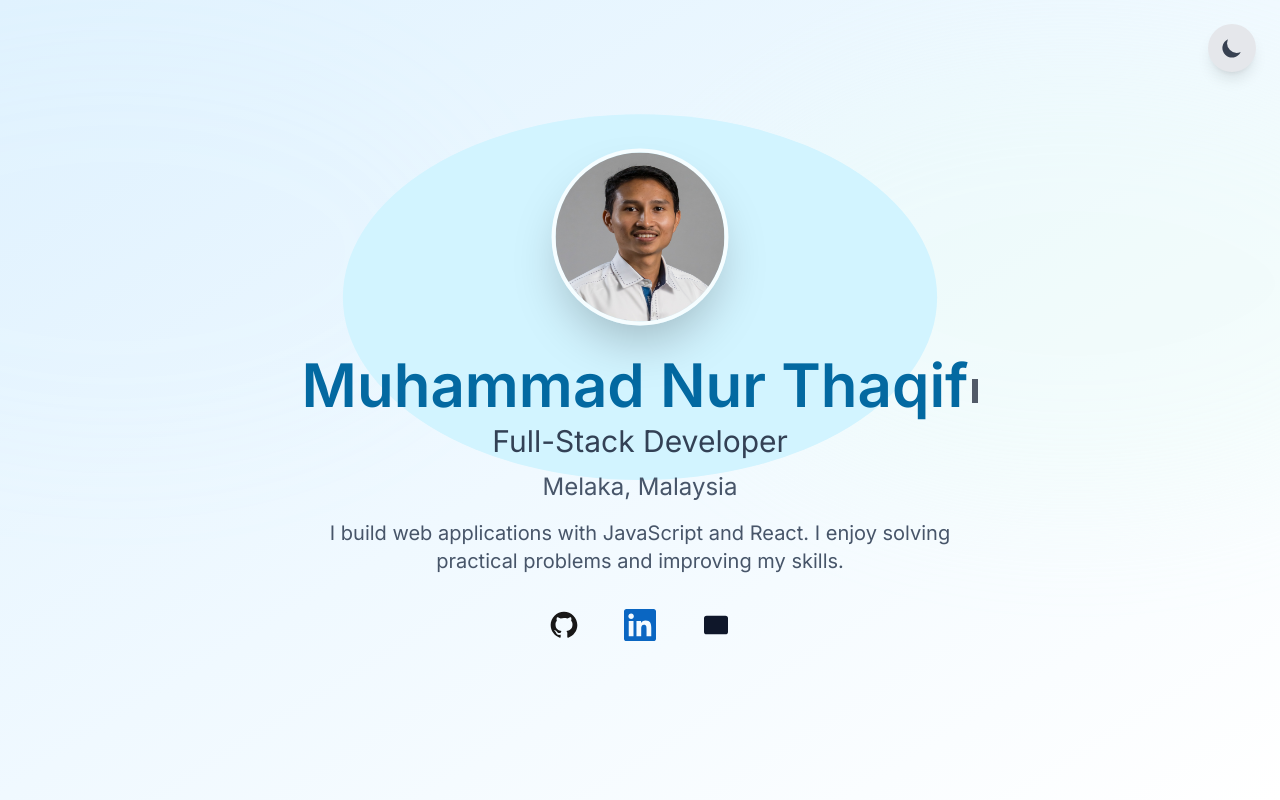
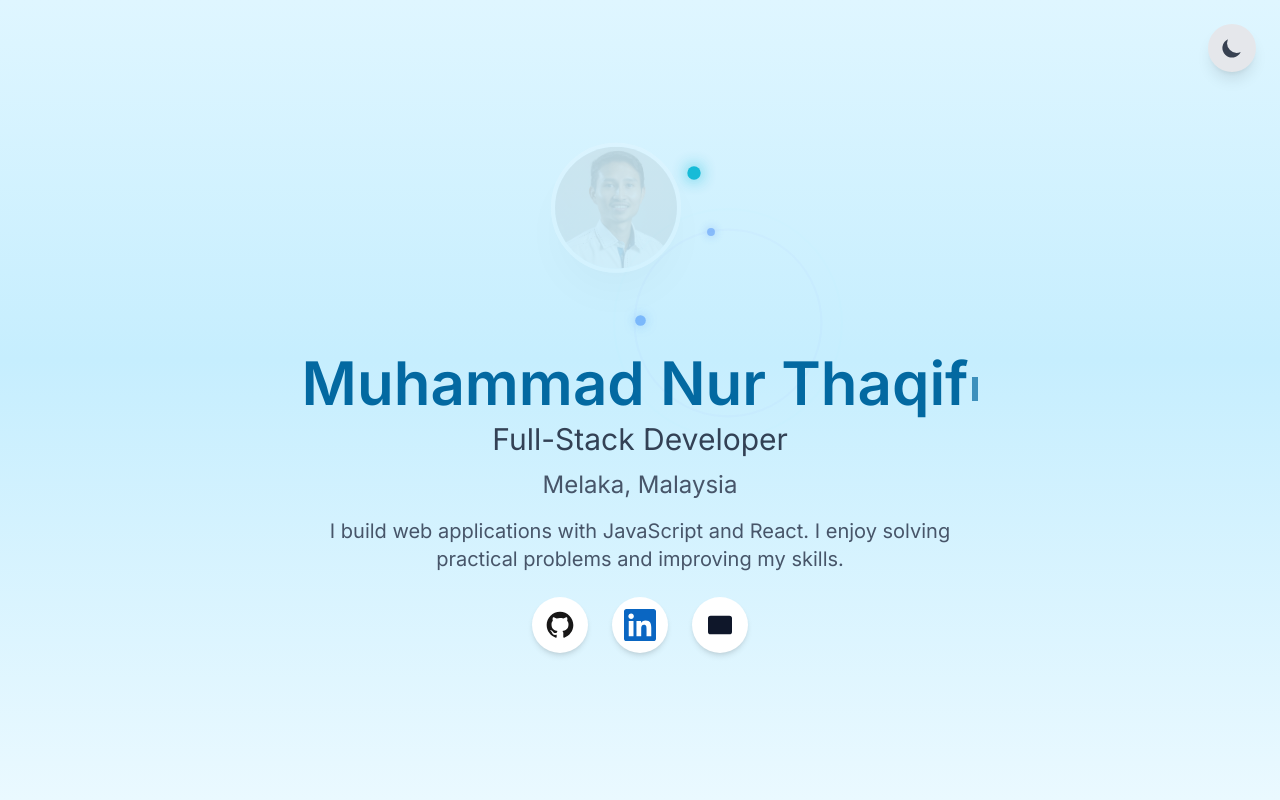
Before and after one commit to mnthaqif/mnthaqif.github.io, a React (Vite) app: page / in a window 1280 px wide. Shown: the top 800 px of the page. Built offline with nearby package versions, Linux system fonts and the light colour scheme.

Commit message:
Refactor Hero component and update styles

```diff
--- a/src/components/sections/Hero.jsx
+++ b/src/components/sections/Hero.jsx
@@ -3,8 +3,8 @@ import { motion } from 'framer-motion';
 import { resumeData } from '../../data/resumeData';
 import avatar from '../../assets/thaqif.jpg';
 
-/** Simple typing component */
-function Typing({ text, speed = 80, className = '' }) {
+/** Simple typing component used for the name */
+function Typing({ text, speed = 70, className = '' }) {
   const [display, setDisplay] = useState('');
   useEffect(() => {
     let i = 0;
@@ -21,36 +21,35 @@ function Typing({ text, speed = 80, className = '' }) {
     <span className={className}>
       {display}
       <span
-        className="inline-block ml-1 w-1.5 h-6 align-middle bg-slate-900 dark:bg-slate-200 animate-pulse"
+        className="inline-block ml-1 w-1.5 h-6 align-middle bg-sky-700 dark:bg-white animate-pulse"
         aria-hidden="true"
       />
     </span>
   );
 }
 
-const containerVariants = {
-  hidden: { opacity: 0, y: 10 },
-  visible: { opacity: 1, y: 0, transition: { staggerChildren: 0.06, when: 'beforeChildren', ease: 'easeOut' } },
+const container = {
+  hidden: { opacity: 0, y: 8 },
+  show: { opacity: 1, y: 0, transition: { staggerChildren: 0.06, when: 'beforeChildren' } },
 };
+const item = { hidden: { opacity: 0, y: 8 }, show: { opacity: 1, y: 0, transition: { duration: 0.45 } } };
 
-const itemVariant = {
-  hidden: { opacity: 0, y: 8 },
-  visible: { opacity: 1, y: 0, transition: { duration: 0.45, ease: 'easeOut' } },
-};
-
-const Hero = () => {
+export default function Hero() {
   const { personal } = resumeData;
 
   return (
     <section
       aria-label="Hero"
-      className="min-h-screen flex items-center justify-center section-padding relative transition-colors duration-300"
-      style={{ height: '100vh' }}
+      className="relative flex items-center justify-center overflow-hidden"
+      style={{
+        height: '100vh',
+        // clear vertical light-blue gradient (top -> bottom)
+        background: 'linear-gradient(180deg, #dff6ff 0%, #c6eefe 45%, #eaf9ff 100%)',
+      }}
     >
-      {/* background gradient handled with Tailwind classes so dark mode works */}
-      <div className="absolute inset-0 -z-20 bg-gradient-to-br from-sky-100 via-sky-50 to-white dark:from-slate-900 dark:via-slate-800 dark:to-slate-800 transition-colors duration-300" />
+      {/* remove the centered oval entirely (no ellipse here) */}
 
-      {/* subtle animated blurred shapes (SVG) */}
+      {/* soft blurred background blobs (kept low contrast) */}
       <svg
         className="absolute inset-0 w-full h-full -z-10 pointer-events-none"
         viewBox="0 0 1200 700"
@@ -59,113 +58,168 @@ const Hero = () => {
         aria-hidden="true"
       >
         <defs>
-          <filter id="blurSoft" x="-40%" y="-40%" width="180%" height="180%">
+          <filter id="b" x="-40%" y="-40%" width="180%" height="180%">
             <feGaussianBlur stdDeviation="56" />
           </filter>
         </defs>
 
-        {/* left blob - float (keeps visible in both modes but low-contrast) */}
         <motion.g
-          filter="url(#blurSoft)"
-          animate={{ x: [0, -18, 0], opacity: [0.20, 0.26, 0.20] }}
-          transition={{ duration: 12, repeat: Infinity, repeatType: 'reverse', ease: 'easeInOut' }}
+          filter="url(#b)"
+          animate={{ x: [0, -14, 0], opacity: [0.18, 0.24, 0.18] }}
+          transition={{ duration: 14, repeat: Infinity, repeatType: 'reverse', ease: 'easeInOut' }}
         >
-          <ellipse cx="160" cy="220" rx="320" ry="180" fill="#c7eaff" className="opacity-20 dark:opacity-10" />
+          <ellipse cx="140" cy="220" rx="300" ry="160" fill="#cfeeff" opacity="0.18" />
         </motion.g>
 
-        {/* right blob - float */}
         <motion.g
-          filter="url(#blurSoft)"
-          animate={{ y: [0, -12, 0], opacity: [0.16, 0.20, 0.16] }}
-          transition={{ duration: 14, repeat: Infinity, repeatType: 'reverse', ease: 'easeInOut' }}
+          filter="url(#b)"
+          animate={{ y: [0, -10, 0], opacity: [0.14, 0.18, 0.14] }}
+          transition={{ duration: 16, repeat: Infinity, repeatType: 'reverse', ease: 'easeInOut' }}
         >
-          <ellipse cx="980" cy="260" rx="340" ry="200" fill="#e6fff0" className="opacity-18 dark:opacity-08" />
+          <ellipse cx="980" cy="260" rx="340" ry="200" fill="#e6fff0" opacity="0.14" />
         </motion.g>
-
-        {/* centered radial highlight: visible in light mode, hidden in dark mode */}
-        <ellipse
-          cx="600"
-          cy="260"
-          rx="260"
-          ry="160"
-          fill="#d2f4ff"
-          className="opacity-12 transition-opacity duration-300 dark:opacity-0"
-        />
       </svg>
 
-      <div className="max-w-4xl mx-auto text-center w-full px-4">
-        <motion.div variants={containerVariants} initial="hidden" animate="visible" className="mx-auto">
-          {/* Avatar with wave-like expanding rings */}
-          <div className="relative inline-block mx-auto mb-6">
-            {/* wave 1 */}
+      <div className="max-w-4xl w-full px-6 mx-auto text-center">
+        <motion.div variants={container} initial="hidden" animate="show">
+          {/* Avatar with outer wave/ring + blinking lights */}
+          <div className="relative inline-block mx-auto mb-6" style={{ width: '176px', height: '176px' }}>
+            {/* outer ring 1 - subtle expanding ring */}
             <motion.span
               aria-hidden="true"
-              className="absolute inset-0 rounded-full"
-              style={{ borderRadius: '9999px' }}
-              initial={{ scale: 1, opacity: 0.28 }}
-              animate={{ scale: [1, 1.9], opacity: [0.28, 0], rotate: 0 }}
-              transition={{ duration: 2.8, repeat: Infinity, ease: 'easeOut' }}
+              className="absolute left-1/2 top-1/2 -translate-x-1/2 -translate-y-1/2 rounded-full"
+              style={{
+                width: 176,
+                height: 176,
+                boxSizing: 'border-box',
+                border: '2px solid rgba(99, 102, 241, 0.12)', // soft indigo ring
+              }}
+              initial={{ scale: 1, opacity: 0.22 }}
+              animate={{ scale: [1, 1.9], opacity: [0.22, 0], rotate: 0 }}
+              transition={{ duration: 3.2, repeat: Infinity, ease: 'easeOut' }}
             />
-            {/* wave 2 (delayed) */}
+
+            {/* outer ring 2 - delayed */}
             <motion.span
               aria-hidden="true"
-              className="absolute inset-0 rounded-full"
-              style={{ borderRadius: '9999px' }}
-              initial={{ scale: 1, opacity: 0.18 }}
-              animate={{ scale: [1, 1.6], opacity: [0.18, 0], rotate: 0 }}
-              transition={{ duration: 3.6, repeat: Infinity, ease: 'easeOut', delay: 0.6 }}
+              className="absolute left-1/2 top-1/2 -translate-x-1/2 -translate-y-1/2 rounded-full"
+              style={{
+                width: 176,
+                height: 176,
+                boxSizing: 'border-box',
+                border: '2px solid rgba(6, 182, 212, 0.10)', // soft cyan ring
+              }}
+              initial={{ scale: 1, opacity: 0.16 }}
+              animate={{ scale: [1, 1.6], opacity: [0.16, 0], rotate: 0 }}
+              transition={{ duration: 4.4, repeat: Infinity, ease: 'easeOut', delay: 0.6 }}
             />
 
+            {/* small blinking lights around avatar (positioned absolutely) */}
+            {/* light A */}
+            <motion.span
+              aria-hidden="true"
+              className="absolute rounded-full"
+              style={{
+                width: 10,
+                height: 10,
+                left: '78%',
+                top: '12%',
+                backgroundColor: '#06b6d4',
+                boxShadow: '0 0 12px rgba(6,182,212,0.9)',
+              }}
+              initial={{ opacity: 0.2, scale: 0.8 }}
+              animate={{ opacity: [0.2, 1, 0.2], scale: [0.8, 1.4, 0.8] }}
+              transition={{ duration: 1.8, repeat: Infinity, repeatType: 'mirror', delay: 0.2 }}
+            />
+
+            {/* light B */}
+            <motion.span
+              aria-hidden="true"
+              className="absolute rounded-full"
+              style={{
+                width: 8,
+                height: 8,
+                left: '88%',
+                top: '46%',
+                backgroundColor: '#3b82f6',
+                boxShadow: '0 0 10px rgba(59,130,246,0.85)',
+              }}
+              initial={{ opacity: 0.18, scale: 0.8 }}
+              animate={{ opacity: [0.18, 1, 0.18], scale: [0.8, 1.3, 0.8] }}
+              transition={{ duration: 1.6, repeat: Infinity, repeatType: 'mirror', delay: 0.6 }}
+            />
+
+            {/* light C */}
+            <motion.span
+              aria-hidden="true"
+              className="absolute rounded-full"
+              style={{
+                width: 9,
+                height: 9,
+                left: '48%',
+                top: '96%',
+                transform: 'translateX(-50%)',
+                backgroundColor: '#60a5fa',
+                boxShadow: '0 0 10px rgba(96,165,250,0.7)',
+              }}
+              initial={{ opacity: 0.16, scale: 0.8 }}
+              animate={{ opacity: [0.16, 1, 0.16], scale: [0.8, 1.35, 0.8] }}
+              transition={{ duration: 2.1, repeat: Infinity, repeatType: 'mirror', delay: 1.1 }}
+            />
+
+            {/* Avatar image */}
             <motion.img
-              variants={itemVariant}
               src={avatar}
               alt={personal.name}
-              className="relative z-10 w-36 h-36 md:w-44 md:h-44 rounded-full shadow-2xl border-4 border-white/80 dark:border-slate-700"
-              initial={{ opacity: 0, scale: 0.96 }}
-              animate={{ opacity: 1, y: [0, -10, 0], scale: [0.98, 1.06, 0.98] }}
-              transition={{ duration: 5.5, repeat: Infinity, ease: 'easeInOut' }}
-              whileHover={{ scale: 1.12, y: -6 }}
+              className="relative z-10 rounded-full shadow-2xl border-4 border-white"
+              style={{ width: 128, height: 128, objectFit: 'cover' }}
+              initial={{ opacity: 0, scale: 0.98 }}
+              animate={{ opacity: 1, y: [0, -6, 0], scale: [1, 1.03, 1] }}
+              transition={{ duration: 5.2, repeat: Infinity, ease: 'easeInOut' }}
+              whileHover={{ scale: 1.08, y: -6 }}
             />
           </div>
 
           {/* Name: blue in light mode, white in dark mode */}
-          <motion.h1 variants={itemVariant} className="text-4xl md:text-5xl lg:text-6xl font-semibold mb-2">
+          <motion.h1 variants={item} className="text-4xl md:text-5xl lg:text-6xl font-semibold mb-2">
             <Typing text={personal.name} speed={70} className="text-sky-700 dark:text-white" />
           </motion.h1>
 
-          {/* Increased sizes for title, location, about */}
-          <motion.p variants={itemVariant} className="text-2xl md:text-3xl text-slate-700 dark:text-slate-300 mb-3">
+          {/* larger title/location/about */}
+          <motion.p variants={item} className="text-2xl md:text-3xl text-slate-700 dark:text-slate-300 mb-3">
             {personal.title}
           </motion.p>
 
-          <motion.p variants={itemVariant} className="text-xl md:text-2xl text-slate-600 dark:text-slate-400 mb-4">
+          <motion.p variants={item} className="text-xl md:text-2xl text-slate-600 dark:text-slate-400 mb-4">
             {personal.location}
           </motion.p>
 
-          <motion.p variants={itemVariant} className="max-w-2xl mx-auto text-slate-600 dark:text-slate-400 mb-6 text-lg md:text-xl">
+          <motion.p variants={item} className="max-w-2xl mx-auto text-slate-600 dark:text-slate-400 mb-6 text-lg md:text-xl">
             I build web applications with JavaScript and React. I enjoy solving practical problems and improving my skills.
           </motion.p>
 
-          {/* Social icons: larger, brand colors */}
-          <motion.div variants={itemVariant} className="flex justify-center gap-6 flex-wrap">
+          {/* social icons: larger circular backgrounds, brand-colored icons */}
+          <motion.div variants={item} className="flex justify-center gap-6 flex-wrap">
+            {/* GitHub */}
             <motion.a
               href={personal.github}
               target="_blank"
               rel="noopener noreferrer"
-              className="p-2.5 rounded-full"
+              className="inline-flex items-center justify-center w-14 h-14 rounded-full bg-white shadow-md dark:bg-slate-800"
               aria-label="GitHub"
               whileHover={{ scale: 1.06, y: -3 }}
             >
               <svg className="w-8 h-8" viewBox="0 0 24 24" fill="#181717" aria-hidden="true">
-                <path fillRule="evenodd" d="M12 2C6.477 2 2 6.477 2 12c0 4.42 2.865 8.17 6.839 9.49.5.092.682-.217.682-.482 0-.237-.008-.866-.013-1.7-2.782.603-3.369-1.34-3.369-1.34-.454-1.156-1.11-1.463-1.11-1.463-.908-.62.069-.608.069-.608 1.003.07 1.531 1.03 1.531 1.03.892 1.529 2.341 1.087 2.91.831.092-.646.35-1.086.636-1.336-2.22-.253-4.555-1.11-4.555-4.943 0-1.091.39-1.984 1.029-2.683-.103-.253-.446-1.27.098-2.647 0 0 .84-.269 2.75 1.025A9.578 9.578 0 0112 6.836c.85.004 1.705.114 2.504.336 1.909-1.294 2.747-1.025 2.747-1.025.546 1.377.203 2.394.1 2.647.64.699 1.028 1.592 1.028 2.683 0 3.842-2.339 4.687-4.566 4.935.359.309.678.919.678 1.852 0 1.336-.012 2.415-.012 2.743 0 .267.18.578.688.48C19.138 20.167 22 16.418 22 12c0-5.523-4.477-10-10-10z" clipRule="evenodd" />
+                <path fillRule="evenodd" d="M12 2C6.477 2 2 6.477 2 12c0 4.42 2.865 8.17 6.839 9.49.5.092.682-.217.682-.482 0-.237-.008-.866-.013-1.7-2.782.603-3.369-1.34-3.369-1.34-.454-1.156-1.11-1.463-1.11-1.463-.908-.62.069-.608.069-.608 1.003.07 1.531 1.03 1.531 1.03.892 1.529 2.341 1.087 2.91.831.092-.646.35-1.086.636-1.336-2.22-.253-4.555-1.11-4.555-4.943 0-1.091.39-1.984 1.029-2.683-.103-.253-.446-1.27.098-2.647 0 0 .84-.269 2.75 1.025A9.578 9.578 0 0112 6.836c.85.004 1.705.114 2.504.336 1.909-1.294 2.747-1.025 2.747-1.025.546 1.377.203 2.394.1 2.647.64.699 1.028 1.592 1.028 2.683 0 3.842-2.339 4.687-4.566 4.935.359.309.678.919.678 1.852 0 1.336-.012 2.415-.012 2.743 0 .267.18.578.688.48C19.138 20.167 22 16.418 22 12c0-5.523-4.477-10-10-10z" clipRule="evenodd"/>
               </svg>
             </motion.a>
 
+            {/* LinkedIn */}
             <motion.a
               href={personal.linkedin}
               target="_blank"
               rel="noopener noreferrer"
-              className="p-2.5 rounded-full"
+              className="inline-flex items-center justify-center w-14 h-14 rounded-full bg-white shadow-md dark:bg-slate-800"
               aria-label="LinkedIn"
               whileHover={{ scale: 1.06, y: -3 }}
             >
@@ -174,9 +228,10 @@ const Hero = () => {
               </svg>
             </motion.a>
 
+            {/* Email */}
             <motion.a
               href={`mailto:${personal.email}`}
-              className="p-2.5 rounded-full"
+              className="inline-flex items-center justify-center w-14 h-14 rounded-full bg-white shadow-md dark:bg-slate-800"
               aria-label="Email"
               whileHover={{ scale: 1.06, y: -3 }}
             >
@@ -189,6 +244,4 @@ const Hero = () => {
       </div>
     </section>
   );
-};
-
-export default Hero;
+}
```
